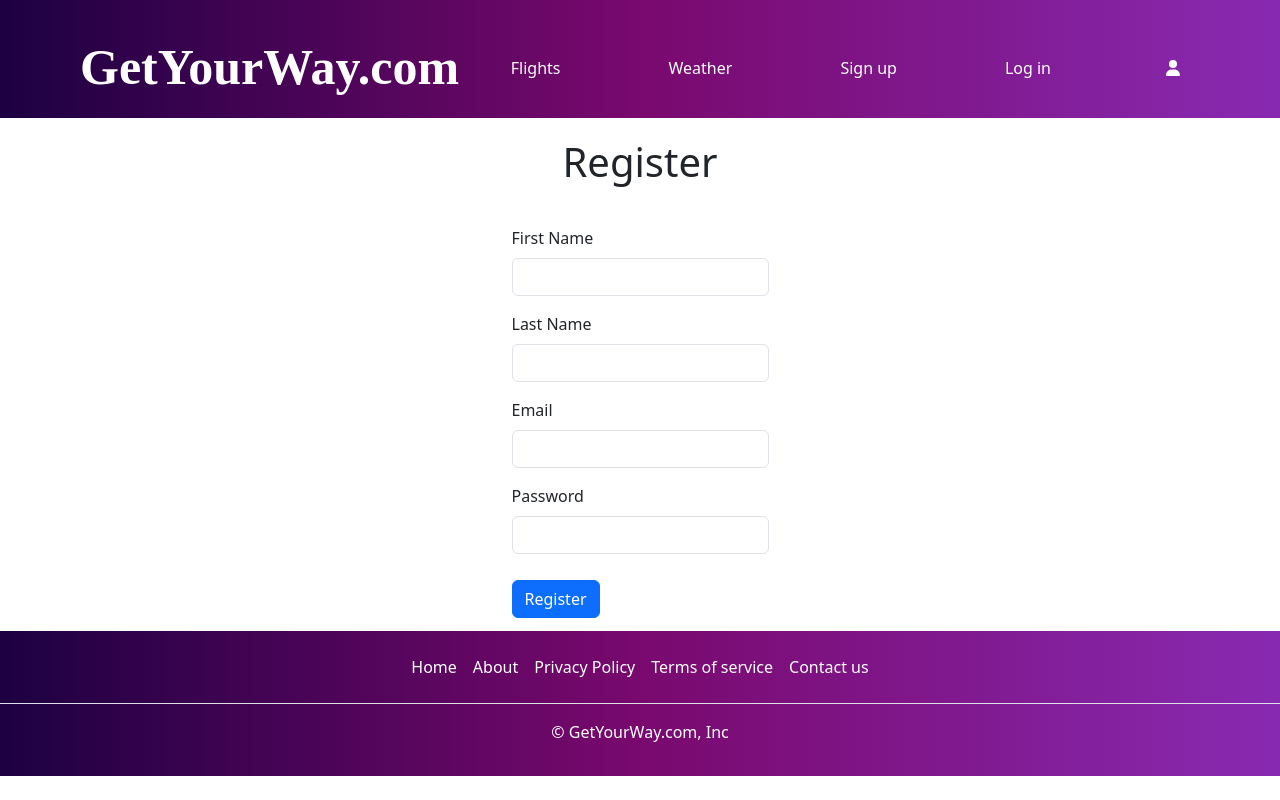
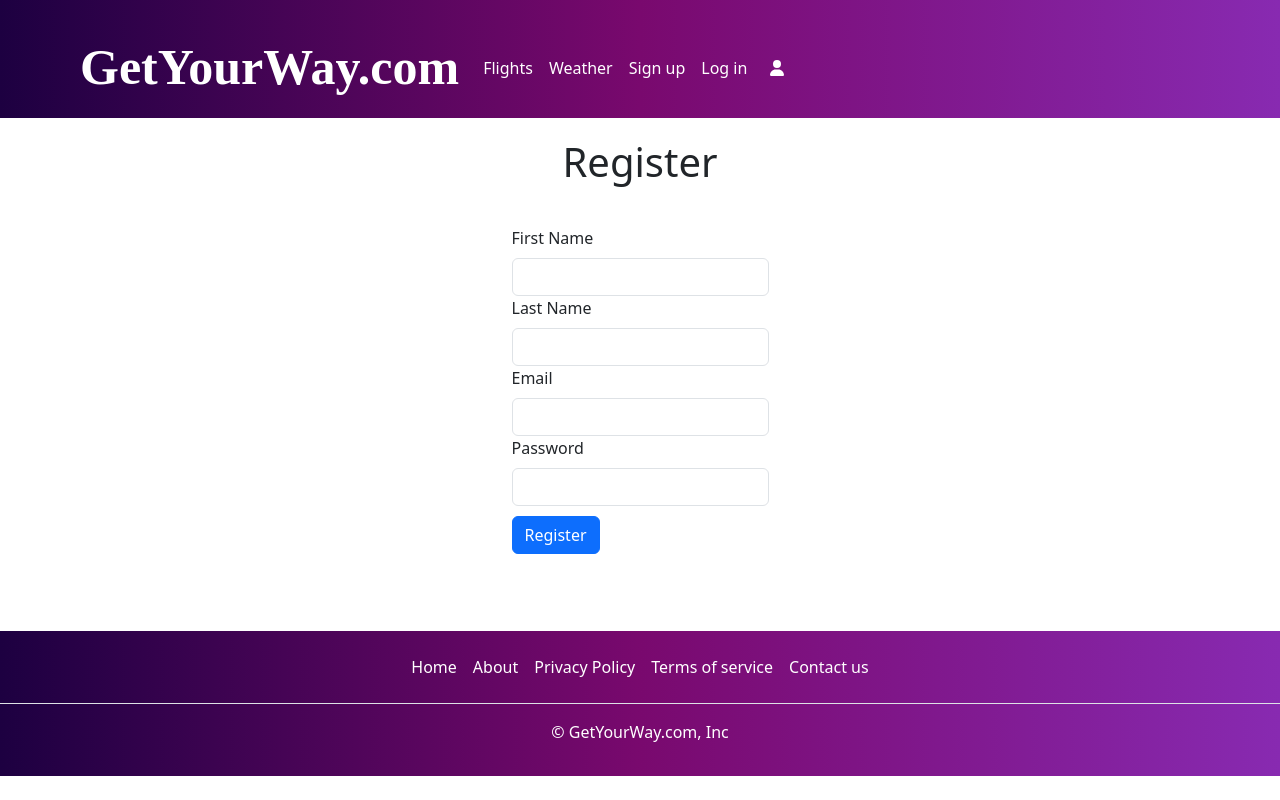
Before and after one commit to eclonghurst/SkyTwoFlyFront, a React (Create React App) app: page /SignUp in a window 1280 px wide. Built offline with nearby package versions, Linux system fonts and the light colour scheme.

Commit message:
almost fixed bootstrap

```diff
--- a/public/index.html
+++ b/public/index.html
@@ -10,7 +10,7 @@
       content="Web site created using create-react-app"
     />
     <link rel="apple-touch-icon" href="%PUBLIC_URL%/logo192.png" />
-    <link href="https://stackpath.bootstrapcdn.com/bootstrap/4.3.1/css/bootstrap.min.css" rel="stylesheet">
+
     <!--
       manifest.json provides metadata used when your web app is installed on a
       user's mobile device or desktop. See https://developers.google.com/web/fundamentals/web-app-manifest/
--- a/src/Components/NavBar.jsx
+++ b/src/Components/NavBar.jsx
@@ -6,7 +6,7 @@ import { Link } from "react-router-dom";
 
 const NavBar = () => {
     return (
-        <nav className="navbar navbar-expand-lg navbar-light bg-light">
+        <nav className="navbar navbar-expand-lg">
             <Link className="navbar-brand" to="/">
                 GetYourWay.com
             </Link>
--- a/src/CssFiles/NavBarCSS.css
+++ b/src/CssFiles/NavBarCSS.css
@@ -1,20 +1,21 @@
-.navbar {
+nav.navbar {
     background: linear-gradient(90deg, rgba(29,0,65,1) 0%, rgba(121,9,110,1) 50%, rgba(136,42,177,1) 100%);
-    color: white;
-    padding-top: 25px !important;
+    padding-top: 25px;
+}
+#navbarNav {
+    display: flex;
 }
 
-.navbar-brand{
-    font-family: 'Merriweather', serif !important;
-    color:#ffffff !important;
-    font-size: 50px !important;
+a.navbar-brand{
+    font-family: 'Merriweather', serif;
+    color:#ffffff;
+    font-size: 50px;
     font-weight: bold;
     padding-left: 80px;
 }
 
-.nav-link{
-    color: white !important;
-    padding-right: 100px !important;
+a.nav-link{
+    color: white;
 }
 
 .brand-logo {
```
